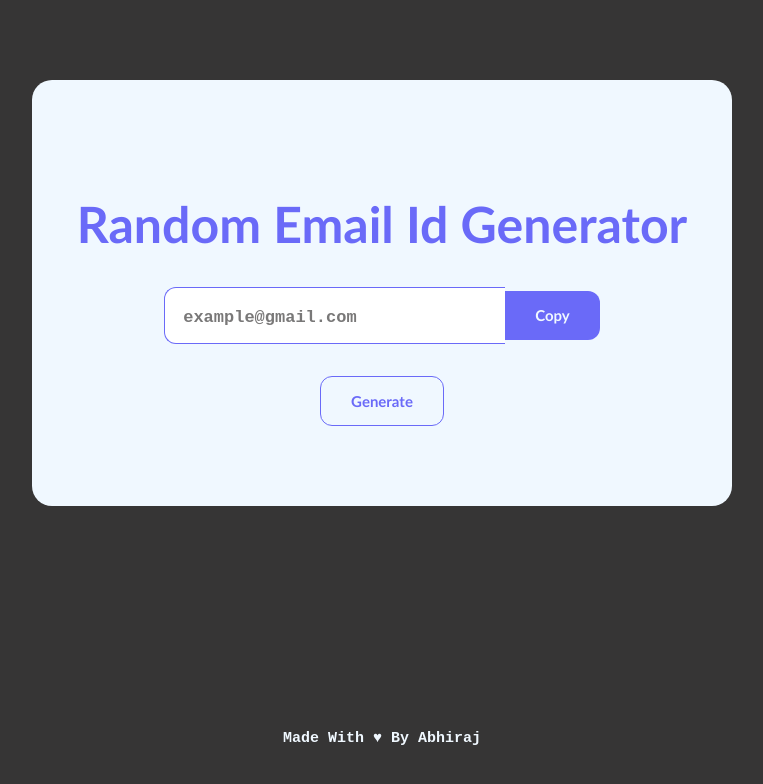
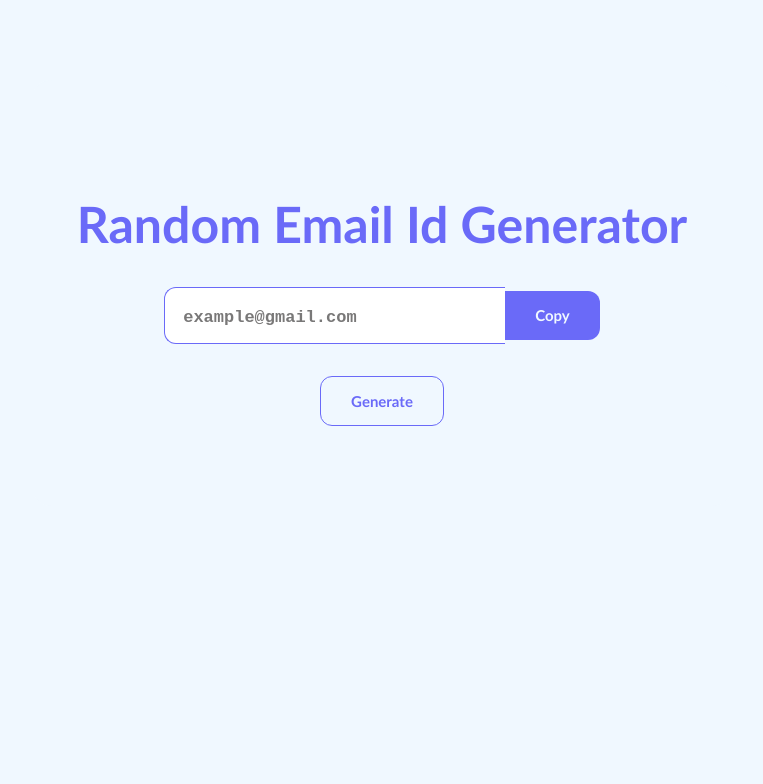
Before and after one commit to Abhiraj05/Random-Email-id-Generator, a React (Vite) app: page / in a window 1280 px wide. Shown: the top 784 px of the page, without its empty margins (258-1021 px from the left). Built offline with nearby package versions, Linux system fonts and the light colour scheme.

Commit message:
Update App.css

```diff
--- a/src/App.css
+++ b/src/App.css
@@ -1,5 +1,5 @@
 body {
-  background-color: rgb(54, 53, 53);
+  background-color: aliceblue;
 }
 
 #container {
```
